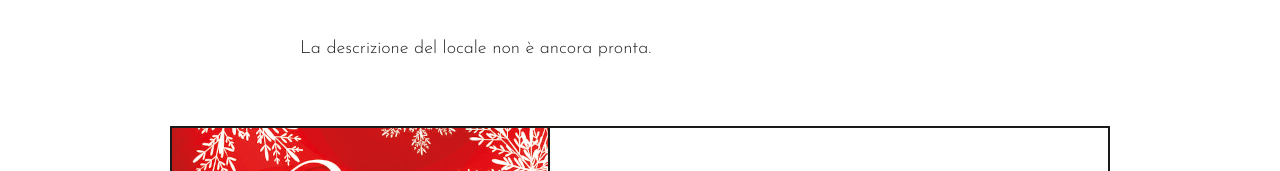
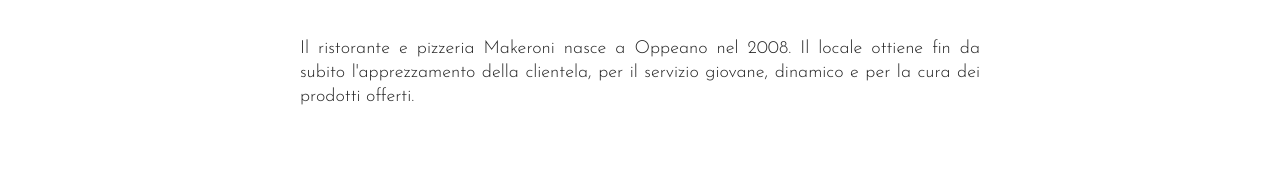
Before and after one commit to gabrielebonini99/ristoasi, a plain HTML site: page makeroni.html in a window 1280 px wide. Shown: the part 567-738 px from the top of the page. Drawn offline with Linux system fonts and the light colour scheme; a web font is replaced by a local one.

Commit message:
Update makeroni.html

```diff
--- a/makeroni.html
+++ b/makeroni.html
@@ -44,7 +44,7 @@
 <h1><span>MAKERONI</span></h1>
 <div>
 <div class=article>
-<p>La descrizione del locale non è ancora pronta.</p>
+<p>Il ristorante e pizzeria Makeroni nasce a Oppeano nel 2008. Il locale ottiene fin da subito l'apprezzamento della clientela, per il servizio giovane, dinamico e per la cura dei prodotti offerti.</p>
 </div>
 </div>
 <div>
```
